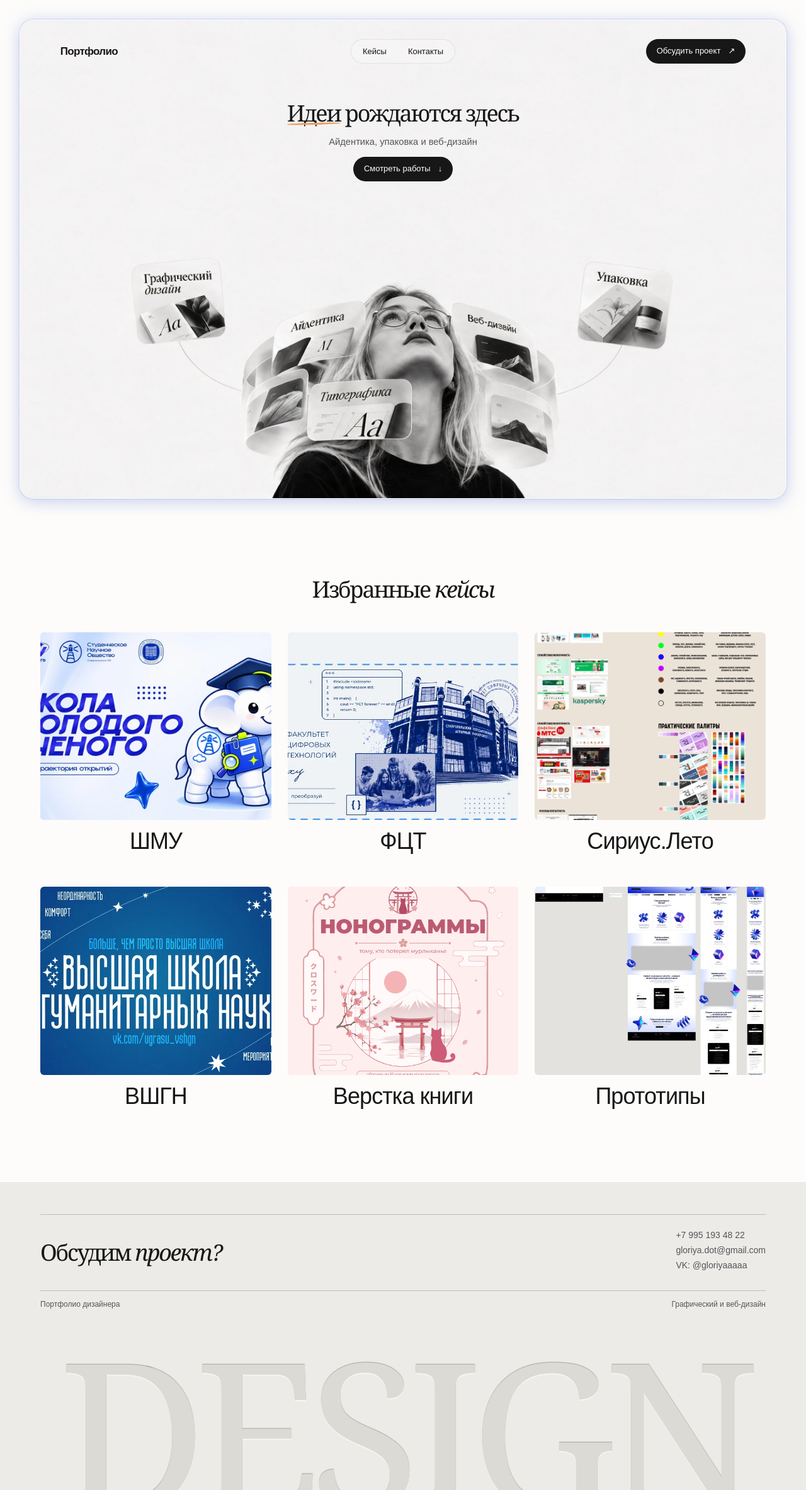
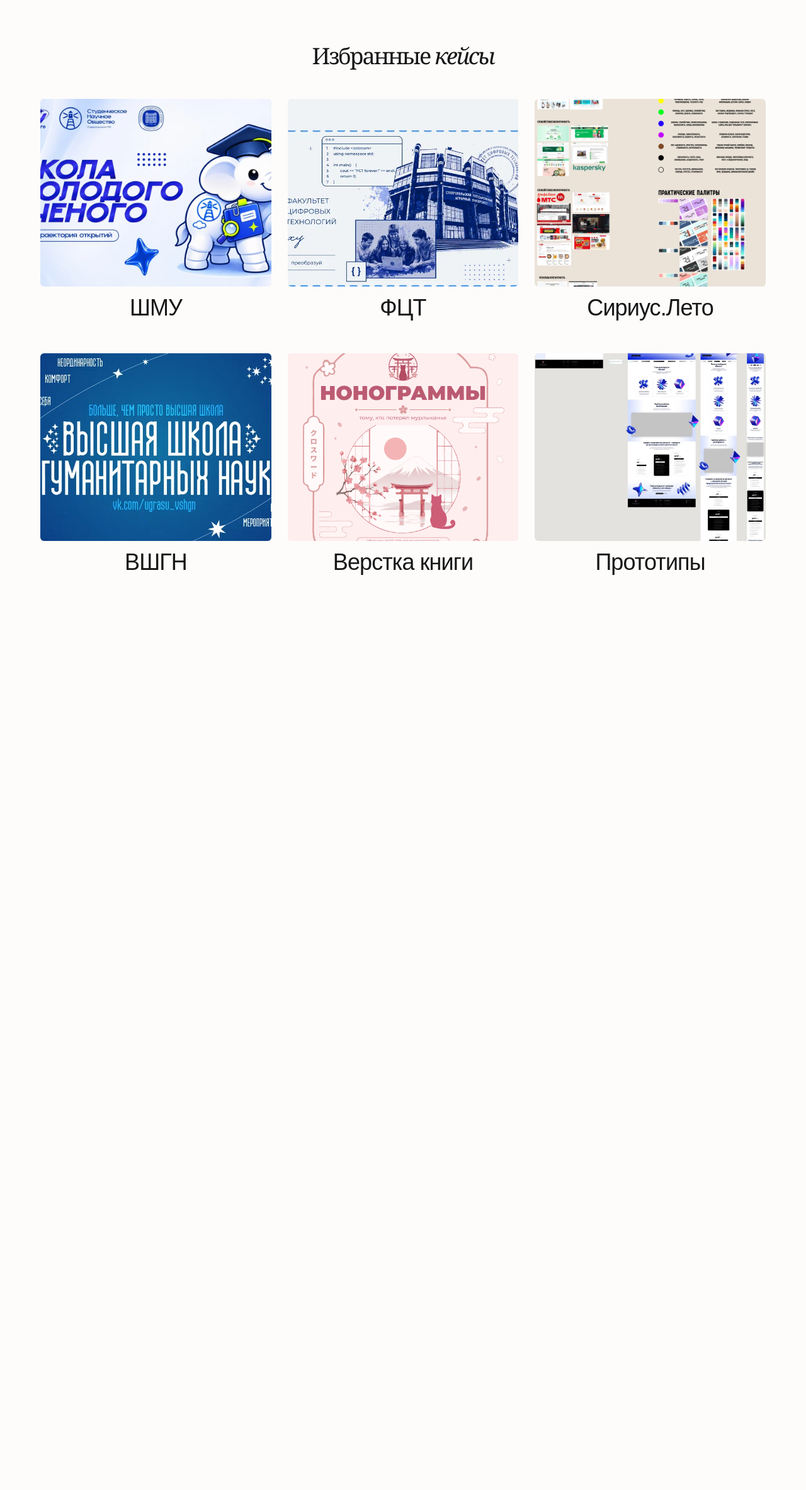
Before and after one commit to zzaitsevartem/gloria-designer, a plain HTML site: page index.html in a window 1280 px wide. Shown: the whole page at 63% size. After the commit the page ends 1030 px from the top, so only its background shows below. Drawn offline with Linux system fonts and the light colour scheme.

Commit message:
Add free portfolio version

```diff
--- /dev/null
+++ b/css/free.css
@@ -0,0 +1,3 @@
+body { padding-top: 34px; }
+.free-work { padding-top: 38px; }
+.free-work > h2 { margin-bottom: clamp(28px, 4vw, 58px); }
--- a/index.html
+++ b/index.html
@@ -7,27 +7,12 @@
   <title>Портфолио дизайнера</title>
   <link rel="icon" type="image/svg+xml" href="img/favicon.svg">
   <link rel="stylesheet" href="css/style.css">
+  <link rel="stylesheet" href="css/free.css">
 </head>
 <body id="top">
-  <header class="hero">
-    <img class="hero-image" src="img/hero-final.jpeg" width="3840" height="2160" fetchpriority="high" alt="">
-    <div class="hero-nav">
-      <a class="wordmark" href="#top">Портфолио</a>
-      <nav aria-label="Навигация">
-        <a href="#projects">Кейсы</a>
-        <a href="#contact">Контакты</a>
-      </nav>
-      <a class="button desktop-contact" href="#contact">Обсудить проект <span aria-hidden="true">↗</span></a>
-    </div>
-    <div class="hero-content">
-      <h1><em class="hero-idea">Идеи</em> рождаются здесь</h1>
-      <p>Айдентика, упаковка и веб-дизайн</p>
-      <a class="button" href="#projects">Смотреть работы <span aria-hidden="true">↓</span></a>
-    </div>
-  </header>
 
   <main>
-    <section class="work" id="projects" aria-labelledby="work-title">
+    <section class="work free-work" id="projects" aria-labelledby="work-title">
       <h2 id="work-title">Избранные <em>кейсы</em></h2>
       <div class="project-grid">
           <article class="project">
@@ -70,17 +55,5 @@
     </section>
   </main>
 
-  <footer class="footer" id="contact">
-    <div class="footer-top">
-      <h2>Обсудим <em>проект?</em></h2>
-      <div class="footer-contact">
-        <p><a href="tel:+79951934822">+7 995 193 48 22</a></p>
-        <p><a href="mailto:gloriya.dot@gmail.com">gloriya.dot@gmail.com</a></p>
-        <p><a href="https://vk.com/gloriyaaaaa">VK: @gloriyaaaaa</a></p>
-      </div>
-    </div>
-    <div class="footer-bottom"><span>Портфолио дизайнера</span><span>Графический и веб-дизайн</span></div>
-    <div class="footer-word" aria-hidden="true">DESIGN</div>
-  </footer>
 </body>
 </html>
```
